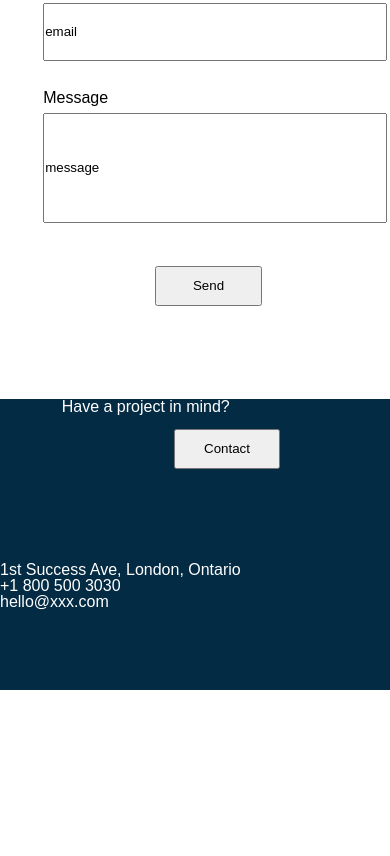
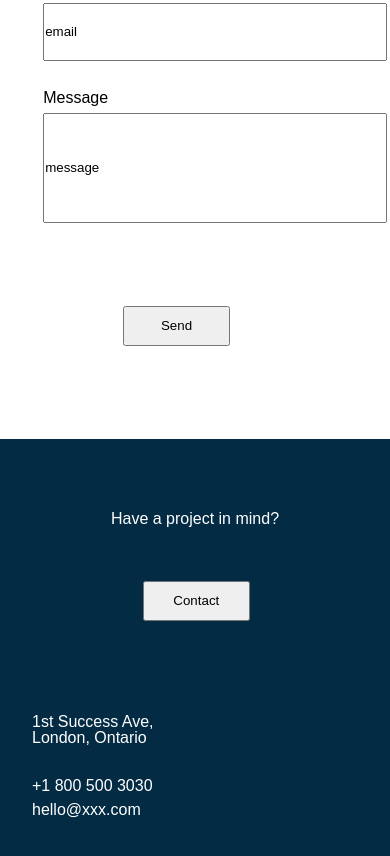
Before and after one commit to GiovanniP24/Group_3_Bootcamp, a plain HTML site: page contact.html in a window 390 px wide. Shown: the part 630-1486 px from the top of the page. Before the commit the page ends 1320 px from the top, so only its background shows below. Drawn offline with Linux system fonts and the light colour scheme.

Commit message:
Updating Responsiveness

```diff
--- a/css/main.css
+++ b/css/main.css
@@ -397,6 +397,30 @@ ___________________________________________ */
 		font-size: 1.3em;
 	}
 
+	.have-a-project-in-mind {
+		margin-top: 4.5em;
+		margin-left: 3em;
+	}
+
+	button {
+		margin-left: 6em;
+		margin-top: 4em;
+	}
+
+	.address-info {
+		width: 9em;
+		margin-bottom: 2em;
+		margin-left: 2em;
+	}
+
+	.number-and-email {
+		margin-left: 2em;
+	}
+
+	.number {
+		margin-bottom: 0.5em;
+	}
+
 	/*------------ Start Tablet ------------*/
 
 	@media screen and (min-width: 800px) {
@@ -497,8 +521,13 @@ ___________________________________________ */
 			height: 10em;
 		}
 
+		.have-a-project-in-mind {
+			margin-left: 14em;
+		}
+
 		button {
-			margin-left: 0;
+			margin-left: 19.2em;
+			margin-top: 2em;
 		}
 
 		/* --------- Tablet Portfolio ----------- */
@@ -632,39 +661,6 @@ ___________________________________________ */
 	}
 
 	/* ------------ Portfolio page starts ------------*/
-	/*
-	.our-work-and-description {
-		display: grid;
-		grid-column: 1 / span 4;
-	}
-
-	#portfolio-peices {
-		display: grid;
-		grid-column: 1 / span 4;
-	}
-
-	#our-partners {
-		display: grid;
-		grid-column: 1 / span 4;
-	}
 
 	/* ------ Contact page starts ------*/
-	/*
-	div.contact-us {
-		display: grid;
-		justify-content: center;
-		margin-left: -18em;
-	}
-
-	.contact-us-headline {
-		width: 14em;
-		font-size: 3em;
-	}
-
-	.contact-form {
-		display: grid;
-		justify-content: center;
-		margin-left: -26em;
-	}
-	*/
 }
```
